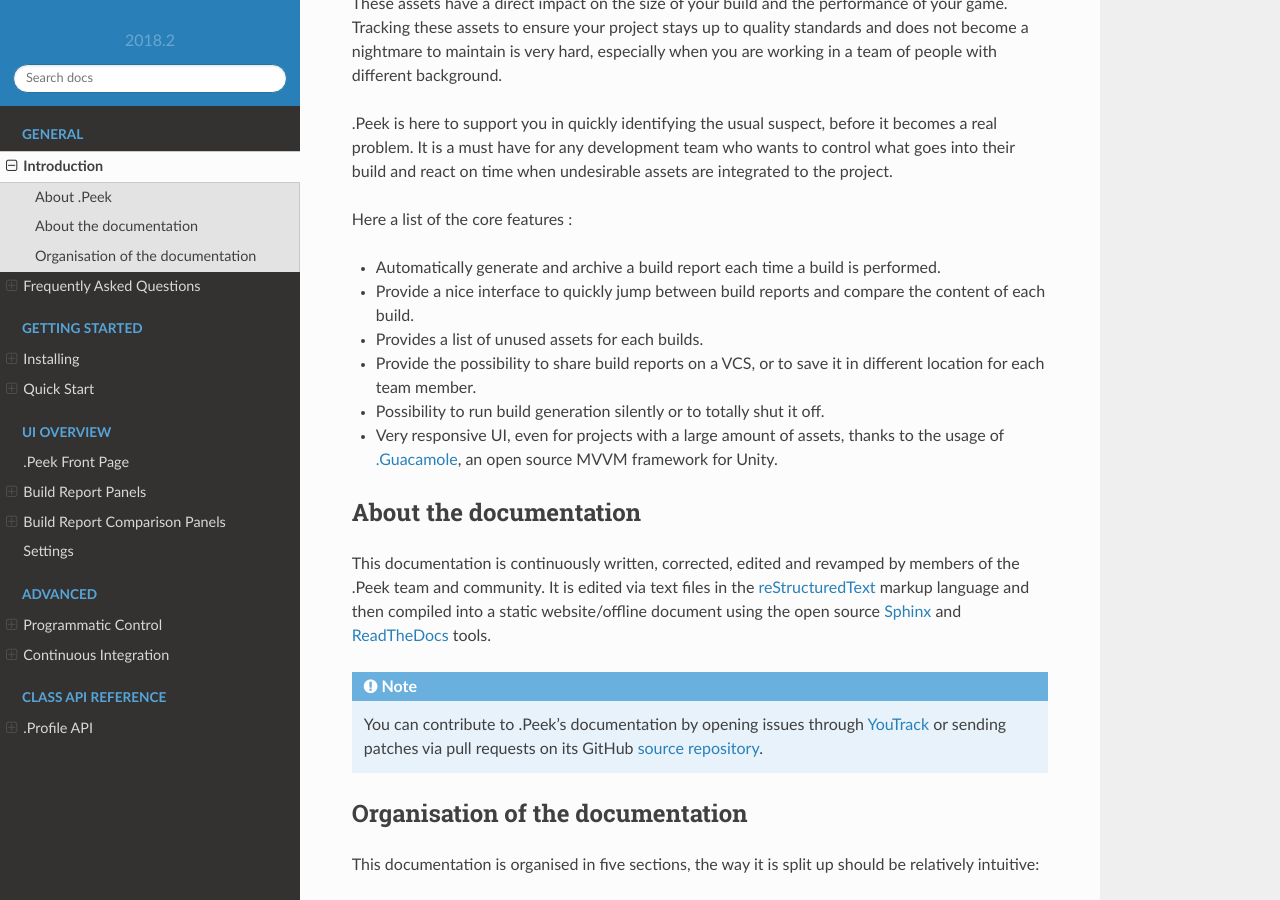
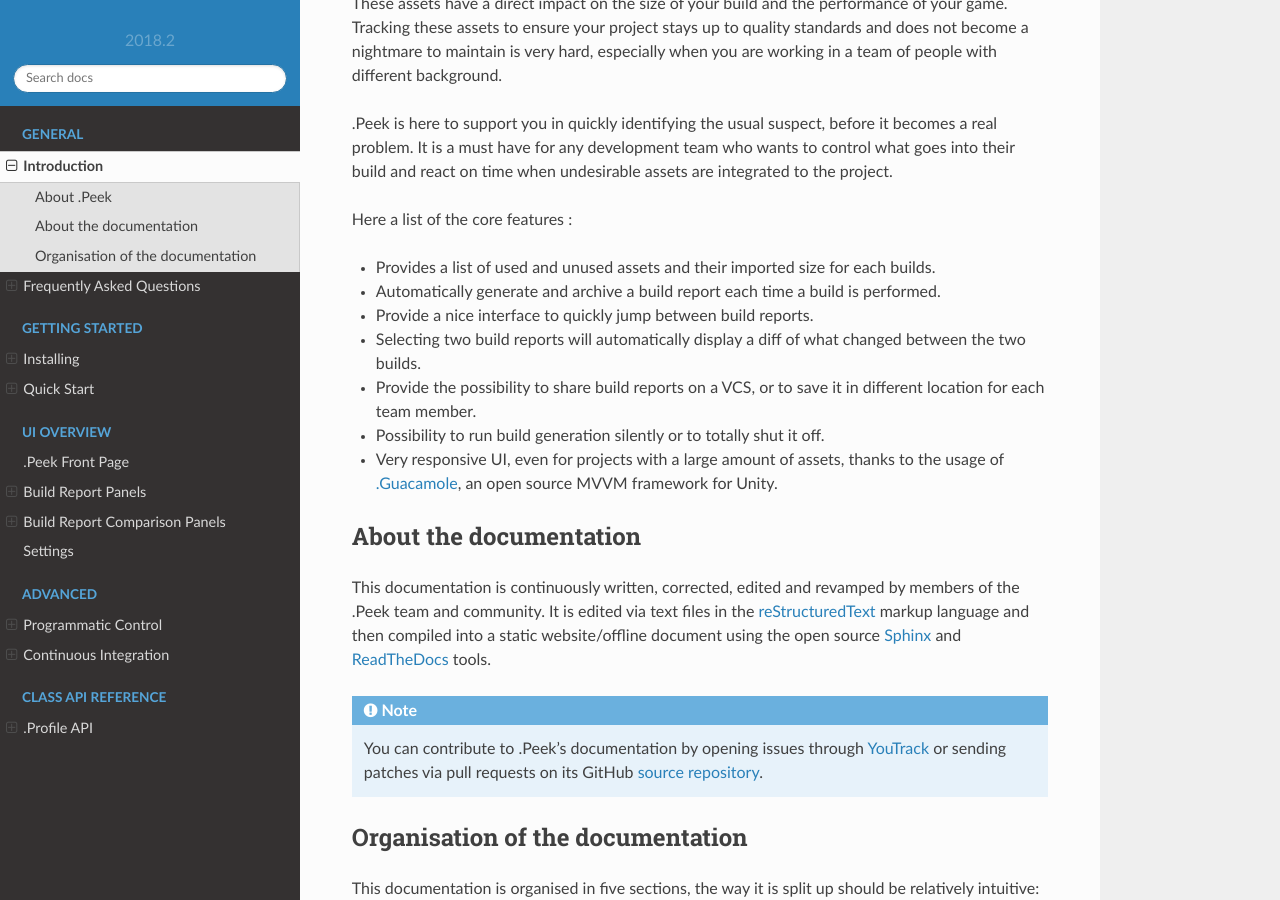
Before and after one commit to WellFiredDevelopment/dotPeekDocumentation, a Sphinx documentation site: the page built from sphinx/source/general/introduction.rst, in a window 1280 px wide and 900 px high, scrolled down 344 px. Built offline with Sphinx 7.4.7 and the Read the Docs theme 2.0.0, drawn with Linux system fonts in a browser that asks for light colours.

Commit message:
Add 2018.2 new feature

```diff
--- a/sphinx/source/general/introduction.rst
+++ b/sphinx/source/general/introduction.rst
@@ -18,9 +18,10 @@
 
 Here a list of the core features :
 
+* Provides a list of used and unused assets and their imported size for each builds.
 * Automatically generate and archive a build report each time a build is performed.
-* Provide a nice interface to quickly jump between build reports and compare the content of each build.
-* Provides a list of unused assets for each builds.
+* Provide a nice interface to quickly jump between build reports.
+* Selecting two build reports will automatically display a diff of what changed between the two builds.
 * Provide the possibility to share build reports on a VCS, or to save it in different location for each team member.
 * Possibility to run build generation silently or to totally shut it off.
 * Very responsive UI, even for projects with a large amount of assets, thanks to the usage of `.Guacamole <https://github.com/ArtOfSettling/.Guacamole>`_,
```
